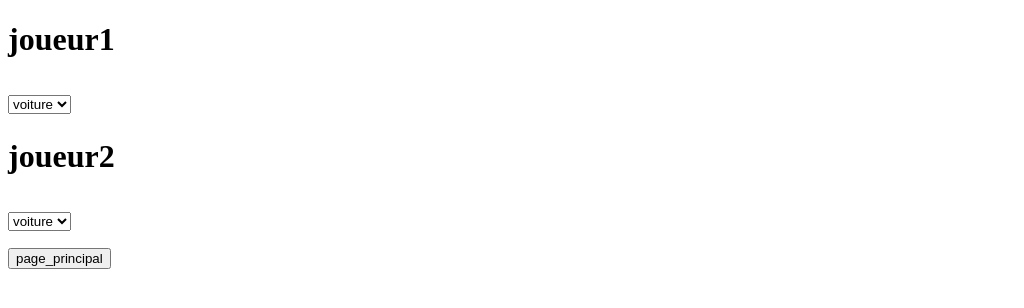
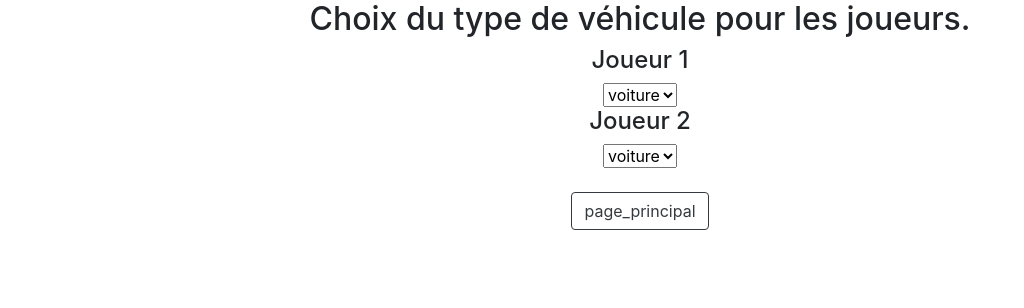
Before and after one commit to Tess-abkari/hakathon_Equipe_de_puissance, a PHP site: page /View/choix.php in a window 1280 px wide. Shown: the top 308 px of the page, without its empty margins (0-1024 px from the left). Run offline with PHP 8.4, Linux system fonts and the light colour scheme.

Commit message:
some more css

```diff
--- a/View/choix.php
+++ b/View/choix.php
@@ -1,26 +1,49 @@
-
 <!DOCTYPE html>
 <html>
+
 <head>
   <script src="../Scripts/vehicule.js" defer></script>
   <script src="../Scripts/script.js" defer></script>
   <script src="../Scripts/parametre.js" defer></script>
+  <link rel="stylesheet" href="../styles/styles.css">
+  <link rel="stylesheet" href="https://cdn.jsdelivr.net/npm/bootstrap@4.3.1/dist/css/bootstrap.min.css" integrity="sha384-ggOyR0iXCbMQv3Xipma34MD+dH/1fQ784/j6cY/iJTQUOhcWr7x9JvoRxT2MZw1T" crossorigin="anonymous">
 </head>
+
 <body>
-    <h1>joueur1<h1>
-    <select id="j1" onchange="choix_j1(this.value)">
+
+  <div class="container-fluid" align="center">
+
+  <h2>Choix du type de véhicule pour les joueurs.</h2>
+
+    <div class="container">
+      <h4>Joueur 1</h4>
+      <select id="j1" onchange="choix_j1(this.value)" class="form-select" aria-label="Default select example">
         <option value="voiture">voiture</option>
         <option value="moto">moto</option>
         <option value="bus">bus </option>
       </select>
-    <h1>joueur2<h1>
-    <select id="j2" onchange="choix_j2(this.value)">
+    </div>
+
+    <div class="container">
+      <h4>Joueur 2</h4>
+      <select id="j2" onchange="choix_j2(this.value)" class="form-select" aria-label="Default select example">
         <option value="voiture">voiture</option>
         <option value="moto">moto</option>
         <option value="bus">bus </option>
       </select>
+    </div>
+
+  </div>
+
+  <br />
+
+
+  <div class="container" align="center">
     <form action="pagePrincipale.php">
-      <button type="submit" >page_principal </button>
+      <button type="submit" class="btn btn-outline-dark">page_principal </button>
     </form>
+  </div>
+
 </body>
+
 </html>
```
Also changed, not shown: View/parametre.php (+17 -2 lines). Lines whose indentation alone changed are shown as unchanged.
